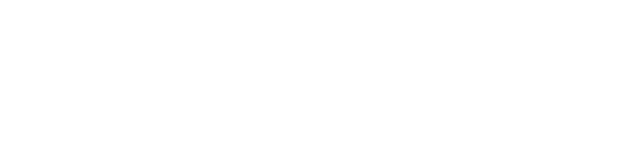
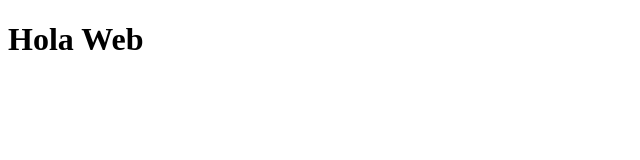
Before and after one commit to IFCD0110-Creacion-Publicacion-Web/webpages2, a plain HTML site: page index.html in a window 1280 px wide. Shown: the whole page, without its empty margins (0-640 px from the left). Drawn offline with Linux system fonts and the light colour scheme.

Commit message:
Incluí encabezado

```diff
--- a/index.html
+++ b/index.html
@@ -6,6 +6,6 @@
     <title>Document</title>
 </head>
 <body>
-
+    <h1>Hola Web</h1>
 </body>
 </html>
```
